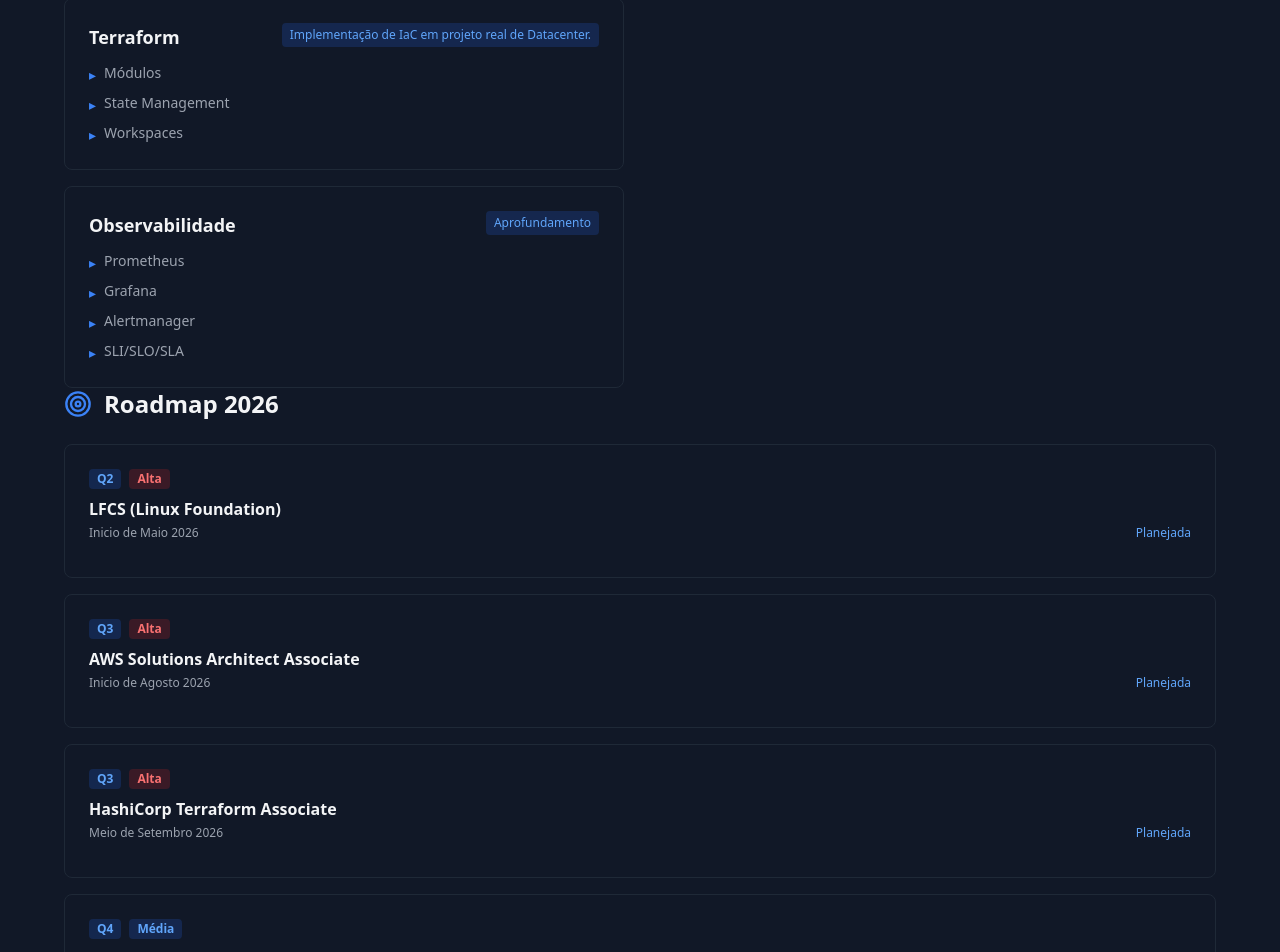
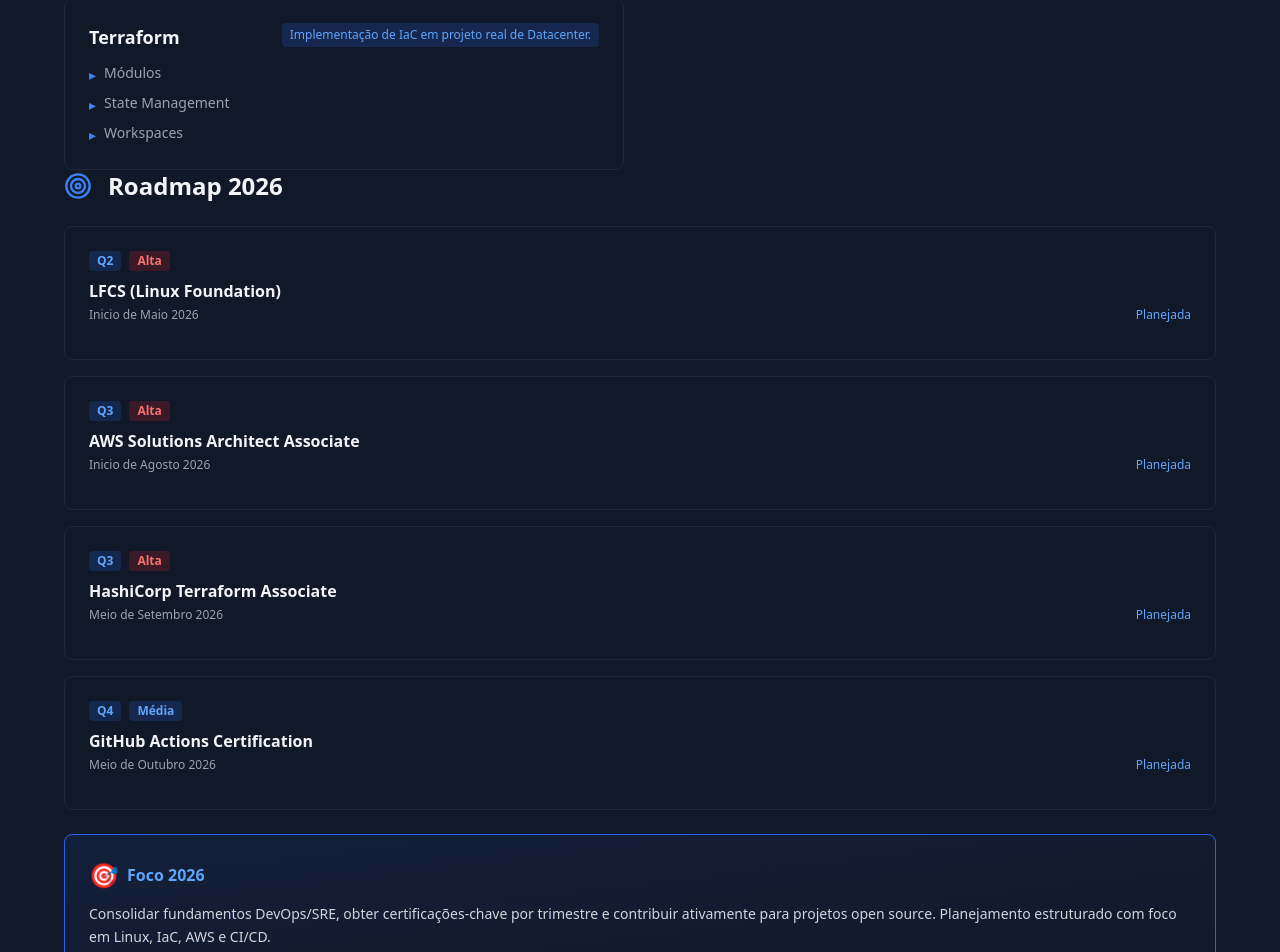
Before and after one commit to eliezer-pires/portfolio-site, a Next.js app: page / in a window 1280 px wide. Shown: the part 5211-6163 px from the top of the page. Built offline with nearby package versions, Linux system fonts and the light colour scheme.

Commit message:
fix: learning.tsx layout

```diff
--- a/src/components/Learning.tsx
+++ b/src/components/Learning.tsx
@@ -20,11 +20,6 @@
     area: "Terraform",
     topics: ["Módulos", "State Management", "Workspaces"],
     status: "Implementação de IaC em projeto real de Datacenter.",
-  },
-  {
-    area: "Observabilidade",
-    topics: ["Prometheus", "Grafana", "Alertmanager", "SLI/SLO/SLA"],
-    status: "Aprofundamento",
   },
 ];
 
@@ -78,7 +73,7 @@
           Roadmap de estudos e desenvolvimento profissional
         </p>
 
-        <div className="grid grid-cols-2 lg:grid-cols-2 gap-8">
+        <div className="grid grid-cols-1 lg:grid-cols-2 gap-8">
           {/* Estudos Atuais */}
           <div>
             <div className="flex items-center gap-3 mb-6">
@@ -114,7 +109,7 @@
           </div>
         </div>
         <div>
-          <div className="flex items-center gap-3 mb-6">
+          <div className="flex items-center gap-4 mb-6">
             <Target className="text-primary-500" size={28} />
             <h3 className="text-2xl font-semibold">Roadmap 2026</h3>
           </div>
```
